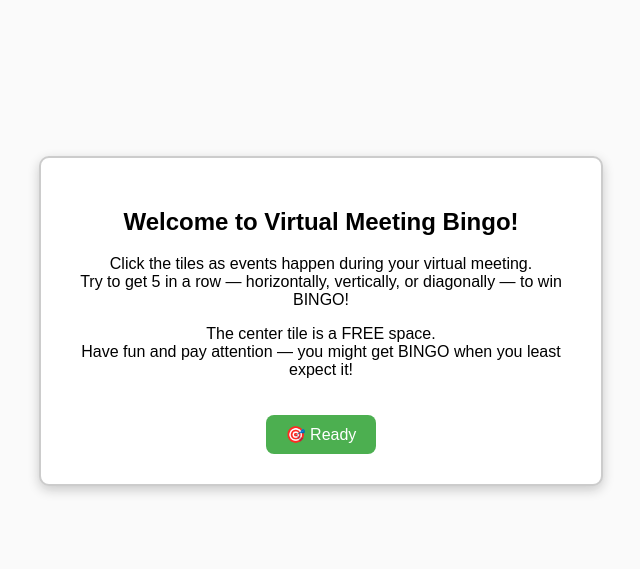
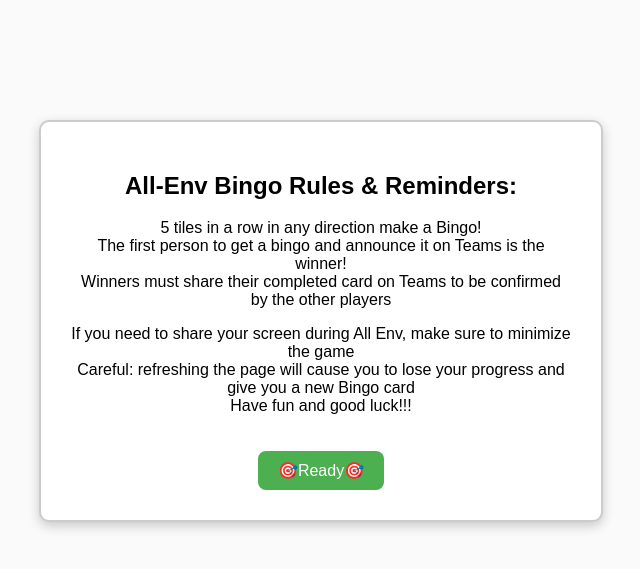
Before and after one commit to ClaraG209/bingo3, a plain HTML site: page index.html in a window 1280 px wide. Shown: the part 79-648 px from the top of the page, without its empty margins (319-959 px from the left). Drawn offline with Linux system fonts and the light colour scheme.

Commit message:
Update index.html

```diff
--- a/index.html
+++ b/index.html
@@ -12,16 +12,18 @@
 
 <div id="instructions-screen">
     <div class="instructions-content">
-        <h2>Welcome to Virtual Meeting Bingo!</h2>
+        <h2>All-Env Bingo Rules & Reminders:</h2>
         <p>
-            Click the tiles as events happen during your virtual meeting.<br>
-            Try to get 5 in a row — horizontally, vertically, or diagonally — to win BINGO!
+            5 tiles in a row in any direction make a Bingo!<br>
+            The first person to get a bingo and announce it on Teams is the winner!<br>
+            Winners must share their completed card on Teams to be confirmed by the other players
         </p>
         <p>
-            The center tile is a FREE space.<br>
-            Have fun and pay attention — you might get BINGO when you least expect it!
+            If you need to share your screen during All Env, make sure to minimize the game <br>
+            Careful: refreshing the page will cause you to lose your progress and give you a new Bingo card <br>
+            Have fun and good luck!!!
         </p>
-        <button id="start-game">🎯 Ready</button>
+        <button id="start-game">🎯Ready🎯 </button>
     </div>
 </div>
 
@@ -34,7 +36,7 @@
     " 'guys' ", " 'tops' ", " 'can you hear me?' ",
     "A disagreement", "Someone gets interrupted", "Meeting about to end, but last minute addition",
     "Shared screen", "someone goes on an irrelevant tangent", " 'Tetsuy' ",
-    " 'JH bad mood' ", " 'JH good mood' ", "A Council Member State was mentioned", "lost connection", "JH in glasses"
+    " 'JH bad mood' ", " 'JH good mood' ", "A Council Member State was mentioned", "lost connection", "JH in glasses", "JH eating", " 'it is what it is' " 'someone gets ignored'", "ND or TT leaves early"
         ];
 
         const board = document.getElementById('bingo-board');
@@ -83,7 +85,7 @@
             lines.push([grid[4], grid[8], grid[12], grid[16], grid[20]]);
 
             const bingo = lines.some(line => line.every(Boolean));
-            document.getElementById('bingo-status').textContent = bingo ? "🎉 BINGO!" : "";
+            document.getElementById('bingo-status').textContent = bingo ? "🎉 BINGO! 🎉" : "";
         }
 
         document.getElementById('start-game').addEventListener('click', () => {
```
